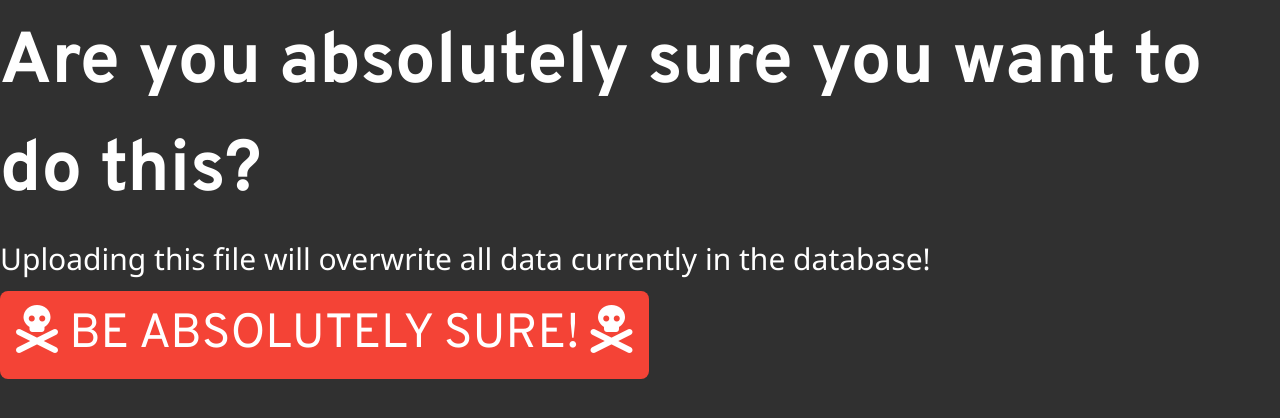
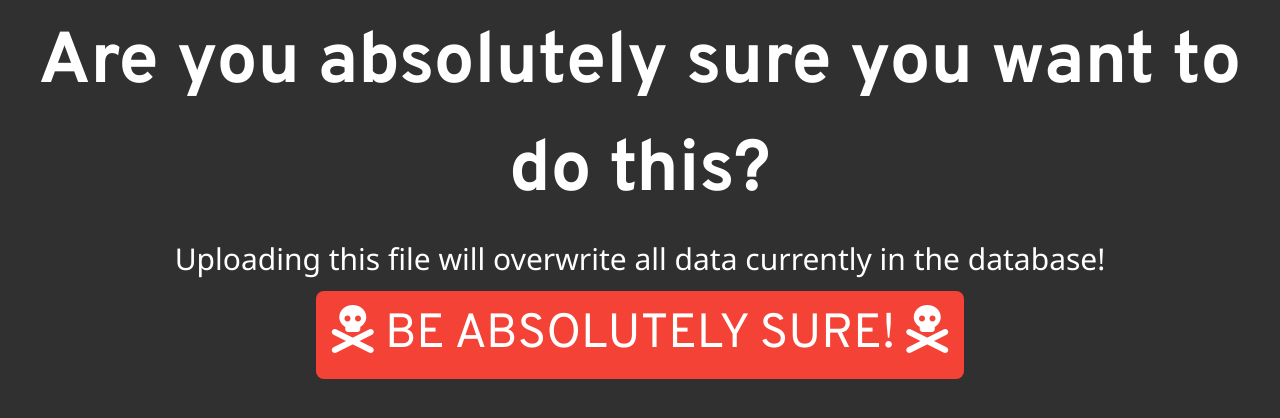
Before and after one commit to TRezendes/pill_pack_dashboard, a Flask app: page /db-load/1 in a window 1280 px wide. Shown: the top 418 px of the page. Run offline with Flask 2, Linux system fonts and the light colour scheme; some libraries are stand-ins or nearby versions.

Commit message:
Fixed centering

```diff
--- a/ppd_flask/templates/confirm.html
+++ b/ppd_flask/templates/confirm.html
@@ -1,7 +1,7 @@
 {% extends "base.html" %}
 
 {% block content %}
-<div class="centerd">
+<div class="centered">
     <h1>Are you absolutely sure you want to do this?</h1>
     <h2>Uploading this file will overwrite all data currently in the database!</h2>
     <form method='POST' name="uploadConfirm" action="{{ url_for('dbFileUpload', file=file) }}" target="_self">
```
